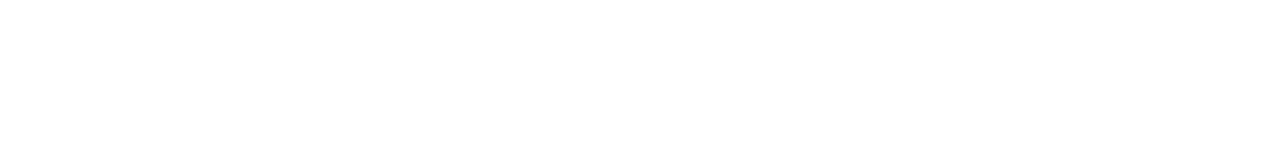
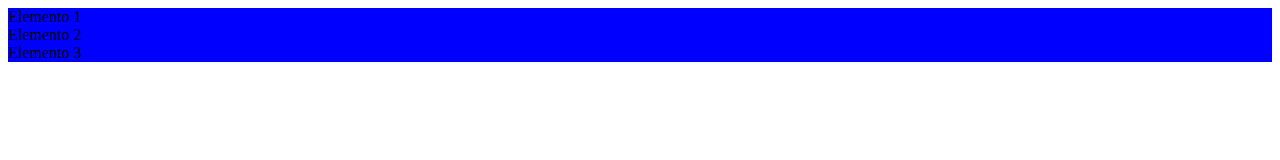
Before and after one commit to blockmaker-academy/dom-y-eventos-js, a website: page src/ejercicio-02/index.html in a window 1280 px wide. Drawn offline with Linux system fonts and the light colour scheme.

Commit message:
Añadir ejer 2

```diff
--- a/src/ejercicio-02/index.html
+++ b/src/ejercicio-02/index.html
@@ -1,3 +1,10 @@
+<!--Selección de Elementos por Clase!-->
+<!--Selecciona todos los elementos con una clase específica y cambia sus--!>
+<!--estilos usando JavaScript. Este ejercicio te muestra cómo utilizar --!>
+<!--`getElementsByClassName` para seleccionar varios elementos y aplicarles--!>
+<!--cambios en el estilo.--!>
+
+
 <!DOCTYPE html>
 <html lang="es">
   <head>
@@ -7,9 +14,16 @@
   </head>
   <body>
     <!-- Escribe tu codigo html aqui -->
+    <div class="claseEspecifica">Elemento 1</div>
+    <div class="claseEspecifica">Elemento 2</div>
+    <div class="claseEspecifica">Elemento 3</div>
 
     <script>
-      // Escribe tu codigo javascript aqui
+      // Escribe tu codigo javascript aqui //
+      const elementos = document.getElementsByClassName('claseEspecifica')
+      for (const elemento of elementos) {
+        elemento.style.backgroundColor = 'blue'
+      }
     </script>
   </body>
 </html>
```
